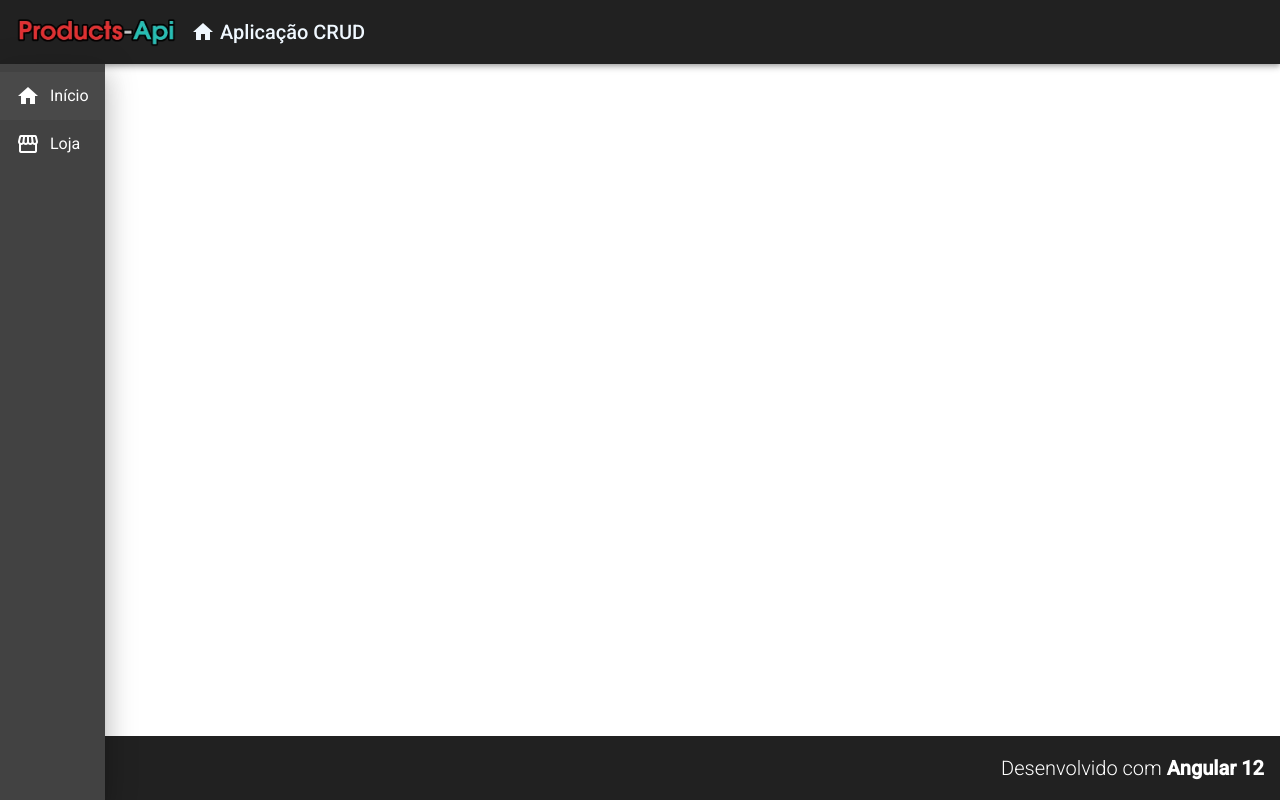
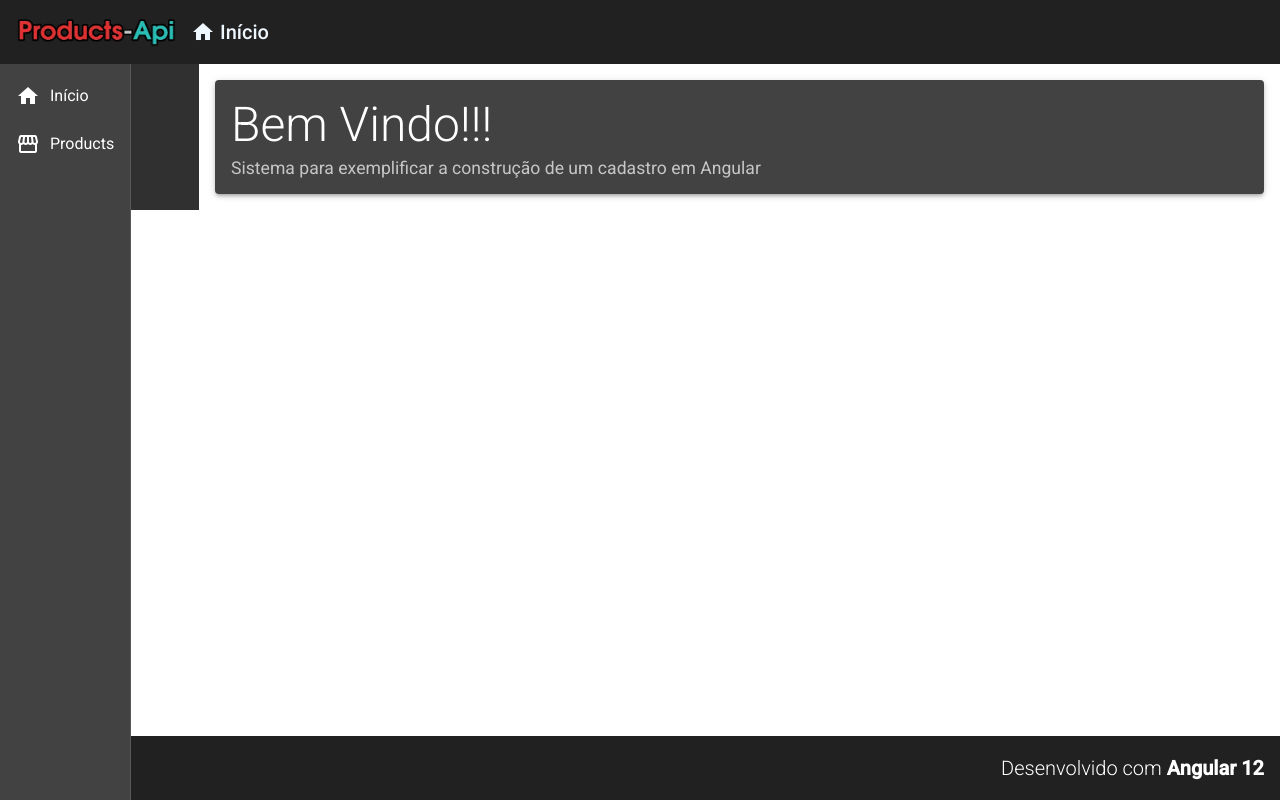
Before and after one commit to felipemaxplay/products-temp-front, an Angular app: page / in a window 1280 px wide. Built offline with nearby package versions, Linux system fonts and the light colour scheme.

Commit message:
Componente Home e Navegação Entre Componentes

```diff
--- a/src/app/app-routing.module.ts
+++ b/src/app/app-routing.module.ts
@@ -1,7 +1,19 @@
 import { NgModule } from '@angular/core';
 import { RouterModule, Routes } from '@angular/router';
 
-const routes: Routes = [];
+import { HomeComponent } from './views/home/home.component'
+import { ProductCrudComponent }  from './views/product-crud/product-crud.component'
+
+const routes: Routes = [
+  {
+    path:"",
+    component: HomeComponent
+  },
+  {
+    path:"products",
+    component: ProductCrudComponent
+  }
+];
 
 @NgModule({
   imports: [RouterModule.forRoot(routes)],
--- a/src/app/components/template/header/header.component.html
+++ b/src/app/components/template/header/header.component.html
@@ -1,16 +1,16 @@
 <mat-toolbar class="header mat-elevation-z4">
     <span>
-        <a>
+        <a routerLink="/">
             <img class="logo" src="../assets/images/logo-products-api.png" alt="logo">
         </a>
     </span>
 
     <span class="title-group">
-        <a href="">
+        <a>
             <i class="material-icons">
                 home
             </i>
-            Aplicação CRUD
+            Início
         </a>
     </span>
 </mat-toolbar>
--- a/src/app/components/template/nav/nav.component.css
+++ b/src/app/components/template/nav/nav.component.css
@@ -1,3 +1,8 @@
 .sidenav i {
     padding-right: 10px;
 }
+
+.content {
+    padding: 16px;
+    background-color: #fff;
+}
--- a/src/app/components/template/nav/nav.component.html
+++ b/src/app/components/template/nav/nav.component.html
@@ -1,20 +1,21 @@
-<mat-sidenav-container class="sidenav-container">
-    <mat-sidenav-content>
-        <mat-sidenav class="sidenav" opened fixedInViewport="true" fixedTopGap="64">
-            <mat-nav-list>
-                <a href="#" mat-list-item class="navlist">
+<mat-sidenav-container class="container">
+    <mat-sidenav class="sidenav" mode="side" opened fixedInViewport="true" fixedTopGap="64">
+        <mat-nav-list class="nav-list">
+            <a mat-list-item routerLink="/">
                 <i class="material-icons">
                     home
                 </i>
                 Início
             </a>
-                <a href="#" mat-list-item class="navlist">
+            <a mat-list-item routerLink="/products">
                 <i class="material-icons">
                     storefront
                 </i>
-                    Loja
+                Products
             </a>
         </mat-nav-list>
     </mat-sidenav>
+    <mat-sidenav-content class="content">
+        <router-outlet></router-outlet>
     </mat-sidenav-content>
 </mat-sidenav-container>
--- /dev/null
+++ b/src/app/views/home/home.component.css
@@ -0,0 +1,9 @@
+.home .title {
+    font-size: 3rem;
+    font-weight: 300;
+    line-height: 1.2;
+}
+
+.home .subtitle {
+    font-size: 1.1rem;
+}
--- /dev/null
+++ b/src/app/views/home/home.component.html
@@ -0,0 +1,8 @@
+<mat-card class="home mat-elevation-z3">
+    <mat-card-title class="title">
+        Bem Vindo!!!
+    </mat-card-title>
+    <mat-card-subtitle class="subtitle">
+        Sistema para exemplificar a construção de um cadastro em Angular
+    </mat-card-subtitle>
+</mat-card>
--- /dev/null
+++ b/src/app/views/home/home.component.ts
@@ -0,0 +1,15 @@
+import { Component, OnInit } from '@angular/core';
+
+@Component({
+  selector: 'app-home',
+  templateUrl: './home.component.html',
+  styleUrls: ['./home.component.css']
+})
+export class HomeComponent implements OnInit {
+
+  constructor() { }
+
+  ngOnInit(): void {
+  }
+
+}
--- /dev/null
+++ b/src/app/views/product-crud/product-crud.component.html
@@ -0,0 +1 @@
+<p>product-crud works!</p>
--- /dev/null
+++ b/src/app/views/product-crud/product-crud.component.ts
@@ -0,0 +1,15 @@
+import { Component, OnInit } from '@angular/core';
+
+@Component({
+  selector: 'app-product-crud',
+  templateUrl: './product-crud.component.html',
+  styleUrls: ['./product-crud.component.css']
+})
+export class ProductCrudComponent implements OnInit {
+
+  constructor() { }
+
+  ngOnInit(): void {
+  }
+
+}
```
Also changed, not shown: src/app/app.module.ts (+8 -2 lines), src/app/views/product-crud/product-crud.component.css (added). Lines whose indentation alone changed are shown as unchanged.
